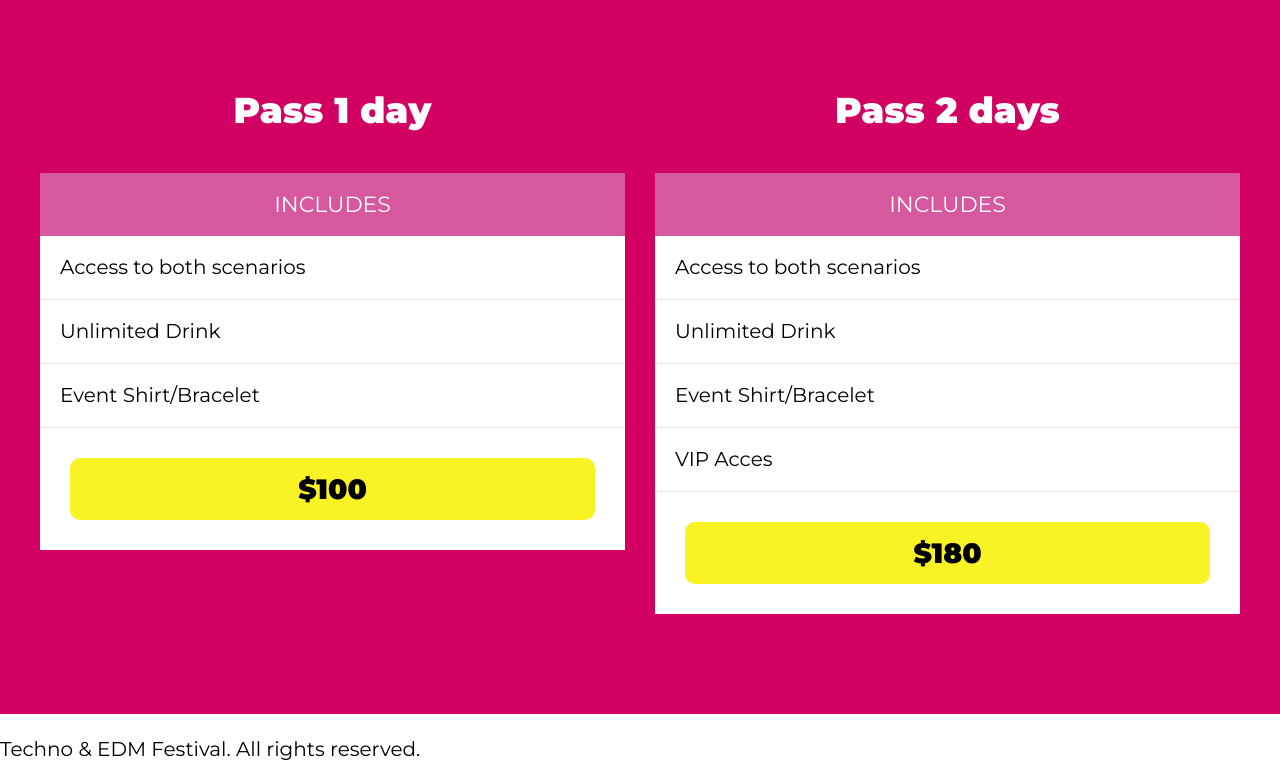
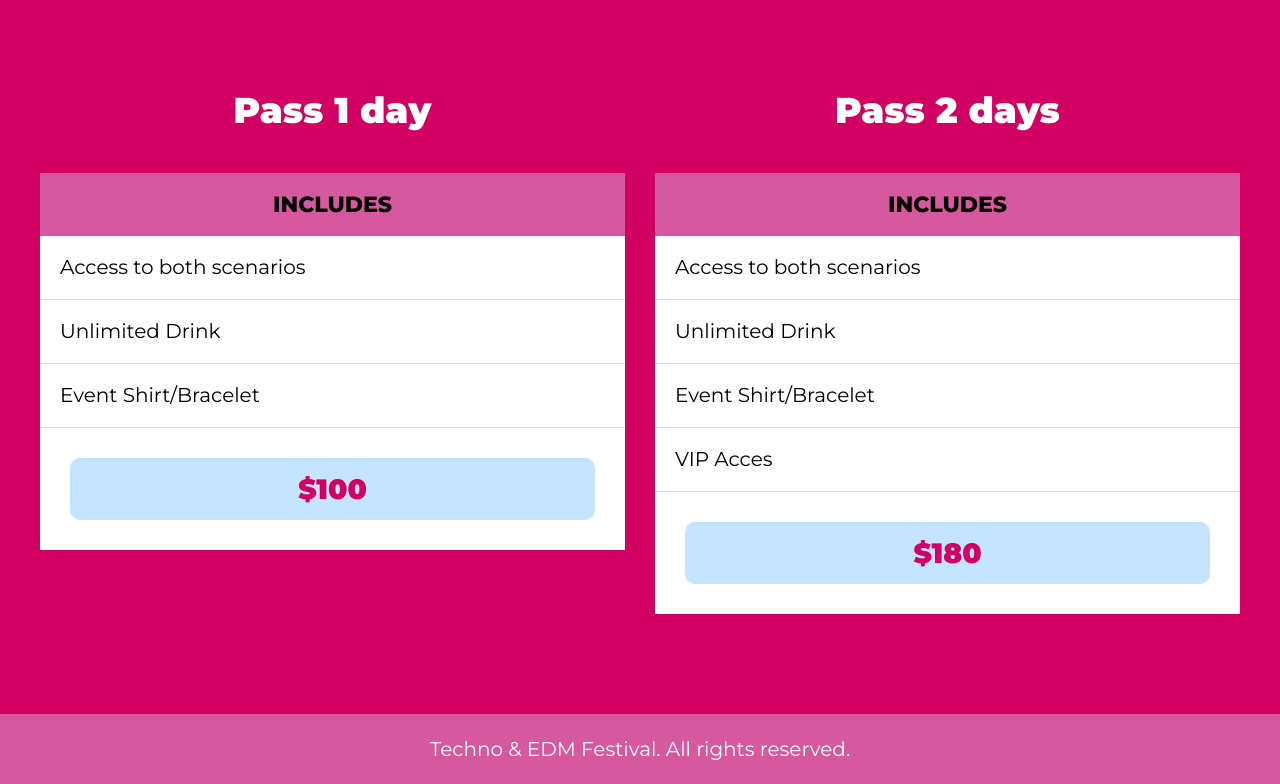
Before and after one commit to ValenciaTatiana/Festival-de-Musica, a website: page index.html in a window 1280 px wide. Shown: the part 3448-4232 px from the top of the page. Drawn offline with Linux system fonts and the light colour scheme.

Commit message:
Adding styles to footer.

```diff
--- a/gulpfile.js
+++ b/gulpfile.js
@@ -5,9 +5,9 @@ import gulpSass from 'gulp-sass' //Importar la función gulpSass de la carpeta g
 const sass = gulpSass(dartSass) // Compilar Sass utilizando Gulp y en donde econtrar las dependencias de Sass
 
 export function css( done ) {
-    src('src/scss/app.scss') // Bucamos el archivo en laruta y una vez encontrado ...
+    src('src/scss/app.scss', {sourcemaps: true}) // Buscamos el archivo en laruta y una vez encontrado ...
     .pipe( sass() ) // Pasa aca y es compilado y luego ...
-    .pipe( dest('dist/css') ) // Es almacenado aca.
+    .pipe( dest('dist/css', {sourcemaps: true}) ) // Es almacenado aca.
 
     done() // Para finalizar la ejecución de esta función
 }
--- a/src/scss/layout/_boletos.scss
+++ b/src/scss/layout/_boletos.scss
@@ -44,6 +44,8 @@
             text-transform: uppercase;
             font-size: 2.2rem;
             padding: 1rem 0;
+            color: v.$black;
+            font-weight: 800;
         }
     }
     &-body {
@@ -63,13 +65,13 @@
         p {
             font-size: 2.8rem;
             font-weight: 900;
-            background-color: v.$yellow;
-            color: v.$black;
+            background-color: v.$blue_baby;
+            color: v.$fuchsia;
             padding: 1rem 0;
             border-radius: 1rem;
             cursor: pointer;
             &:hover {
-                background-color: darken(v.$yellow, 20% );
+                background-color: darken(v.$blue_baby, 20% );
             }
         }
     }
--- /dev/null
+++ b/src/scss/layout/_footer.scss
@@ -0,0 +1,11 @@
+@use 'base/variables' as v;
+
+.footer {
+    background-color: v.$purple;
+    padding: 2rem 0;
+    p{
+        margin: 0;
+        color: v.$white;
+        text-align: center;
+    }
+}
--- a/src/scss/layout/_index.scss
+++ b/src/scss/layout/_index.scss
@@ -3,3 +3,4 @@
 @forward 'festival';
 @forward 'lineup';
 @forward 'boletos';
+@forward 'footer';
```
Also changed, not shown: dist/css/app.css.
